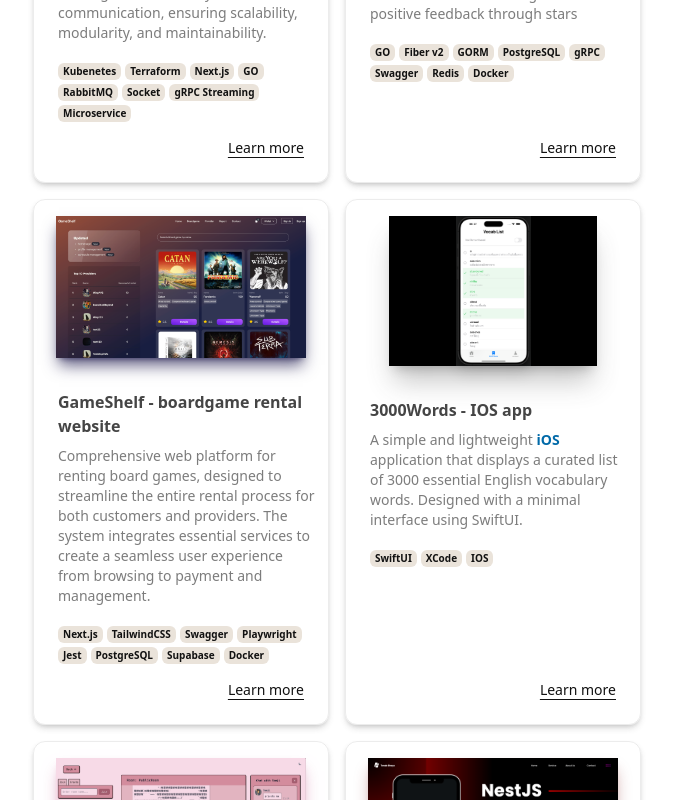
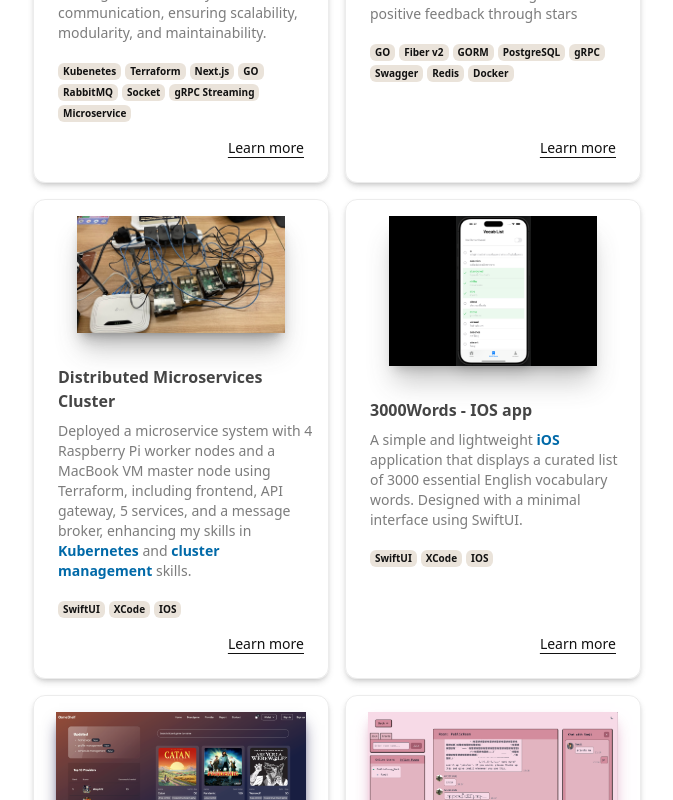
Before and after one commit to MingPV/clean-portfolio, a Next.js app: page / in a window 1280 px wide. Shown: the part 2000-2800 px from the top of the page, without its empty margins (303-976 px from the left). Built offline with nearby package versions, Linux system fonts and the light colour scheme; no server answers; what tailwindcss-animated would draw is missing.

Commit message:
add sds project

```diff
--- a/src/components/ProjectHome.tsx
+++ b/src/components/ProjectHome.tsx
@@ -161,6 +161,102 @@ export default function ProjectHome() {
           </div>
         </div>
         <div className="shadow-md shadow-base-400/20 flex flex-col gap-2 items-start border-1 border-base-400/10 dark:border-base-400 rounded-xl pb-4 px-2 pt-2">
+          <div className="w-full flex justify-center">
+            <div className="flex w-3/4 justify-center mt-2 bg-black shadow-xl shadow-base-400/30">
+              <Image
+                src="/images/sds1.jpg"
+                width="250"
+                height="200"
+                className="shadow-lg"
+                alt="ProjectImage"
+              />
+            </div>
+          </div>
+          <div className="ml-4 mt-6 text-base-400 dark:text-base-100 font-semibold">
+            Distributed Microservices Cluster
+          </div>
+          <div className="ml-4 mr-1 text-base-400/70 dark:text-base-100/60 text-start text-sm">
+            {" "}
+            Deployed a microservice system with 4 Raspberry Pi worker nodes and
+            a MacBook VM master node using Terraform, including frontend, API
+            gateway, 5 services, and a message broker, enhancing my skills in{" "}
+            <span className="font-bold text-sky-700 dark:text-sky-500">
+              Kubernetes
+            </span>{" "}
+            and{" "}
+            <span className="font-bold text-sky-700 dark:text-sky-500">
+              cluster management
+            </span>{" "}
+            skills.
+          </div>
+          <div className="ml-4 mr-1 mt-3 flex flex-wrap gap-1">
+            <div className="inline-flex items-center rounded-md border font-semibold transition-colors focus:outline-none focus:ring-2 focus:ring-ring focus:ring-offset-2 border-transparent bg-base-200/70 dark:bg-base-400 px-1 py-0 text-[10px]">
+              SwiftUI
+            </div>
+            <div className="inline-flex items-center rounded-md border font-semibold transition-colors focus:outline-none focus:ring-2 focus:ring-ring focus:ring-offset-2 border-transparent bg-base-200/70 dark:bg-base-400 px-1 py-0 text-[10px]">
+              XCode
+            </div>
+            <div className="inline-flex items-center rounded-md border font-semibold transition-colors focus:outline-none focus:ring-2 focus:ring-ring focus:ring-offset-2 border-transparent bg-base-200/70 dark:bg-base-400 px-1 py-0 text-[10px]">
+              IOS
+            </div>
+          </div>
+          <div className="flex w-full h-full justify-end items-end">
+            <a
+              className="flex flex-row justify-end items-center gap-1 pr-4 py-2 underline underline-offset-4 text-sm font-sans hover:text-base-400/70 dark:hover:text-base-300"
+              href="https://github.com/MingPV/3000Words-App"
+              target="_blank"
+              rel="noopener noreferrer"
+            >
+              Learn more
+            </a>
+          </div>
+        </div>
+        <div className="shadow-md shadow-base-400/20 flex flex-col gap-2 items-start border-1 border-base-400/10 dark:border-base-400 rounded-xl pb-4 px-2 pt-2">
+          <div className="w-full flex justify-center">
+            <div className="flex w-3/4 justify-center mt-2 bg-black shadow-xl shadow-base-400/30">
+              <Image
+                src="/images/vocab_1.png"
+                width="75"
+                height="200"
+                className="shadow-lg"
+                alt="ProjectImage"
+              />
+            </div>
+          </div>
+          <div className="ml-4 mt-6 text-base-400 dark:text-base-100 font-semibold">
+            3000Words - IOS app
+          </div>
+          <div className="ml-4 mr-1 text-base-400/70 dark:text-base-100/60 text-start text-sm">
+            A simple and lightweight{" "}
+            <span className="font-bold text-sky-700 dark:text-sky-500">
+              iOS
+            </span>{" "}
+            application that displays a curated list of 3000 essential English
+            vocabulary words. Designed with a minimal interface using SwiftUI.
+          </div>
+          <div className="ml-4 mr-1 mt-3 flex flex-wrap gap-1">
+            <div className="inline-flex items-center rounded-md border font-semibold transition-colors focus:outline-none focus:ring-2 focus:ring-ring focus:ring-offset-2 border-transparent bg-base-200/70 dark:bg-base-400 px-1 py-0 text-[10px]">
+              SwiftUI
+            </div>
+            <div className="inline-flex items-center rounded-md border font-semibold transition-colors focus:outline-none focus:ring-2 focus:ring-ring focus:ring-offset-2 border-transparent bg-base-200/70 dark:bg-base-400 px-1 py-0 text-[10px]">
+              XCode
+            </div>
+            <div className="inline-flex items-center rounded-md border font-semibold transition-colors focus:outline-none focus:ring-2 focus:ring-ring focus:ring-offset-2 border-transparent bg-base-200/70 dark:bg-base-400 px-1 py-0 text-[10px]">
+              IOS
+            </div>
+          </div>
+          <div className="flex w-full h-full justify-end items-end">
+            <a
+              className="flex flex-row justify-end items-center gap-1 pr-4 py-2 underline underline-offset-4 text-sm font-sans hover:text-base-400/70 dark:hover:text-base-300"
+              href="https://github.com/MingPV/3000Words-App"
+              target="_blank"
+              rel="noopener noreferrer"
+            >
+              Learn more
+            </a>
+          </div>
+        </div>
+        <div className="shadow-md shadow-base-400/20 flex flex-col gap-2 items-start border-1 border-base-400/10 dark:border-base-400 rounded-xl pb-4 px-2 pt-2">
           <div className="flex w-full justify-center mt-2">
             <Image
               src="/images/Gameshelf-1.png"
@@ -209,52 +305,6 @@ export default function ProjectHome() {
             <a
               className="flex flex-row justify-end items-center gap-1 pr-4 py-2 underline underline-offset-4 text-sm font-sans hover:text-base-400/70 dark:hover:text-base-300"
               href="https://github.com/MingPV/Game-Shelf"
-              target="_blank"
-              rel="noopener noreferrer"
-            >
-              Learn more
-            </a>
-          </div>
-        </div>
-
-        <div className="shadow-md shadow-base-400/20 flex flex-col gap-2 items-start border-1 border-base-400/10 dark:border-base-400 rounded-xl pb-4 px-2 pt-2">
-          <div className="w-full flex justify-center">
-            <div className="flex w-3/4 justify-center mt-2 bg-black shadow-xl shadow-base-400/30">
-              <Image
-                src="/images/vocab_1.png"
-                width="75"
-                height="200"
-                className="shadow-lg"
-                alt="ProjectImage"
-              />
-            </div>
-          </div>
-          <div className="ml-4 mt-6 text-base-400 dark:text-base-100 font-semibold">
-            3000Words - IOS app
-          </div>
-          <div className="ml-4 mr-1 text-base-400/70 dark:text-base-100/60 text-start text-sm">
-            A simple and lightweight{" "}
-            <span className="font-bold text-sky-700 dark:text-sky-500">
-              iOS
-            </span>{" "}
-            application that displays a curated list of 3000 essential English
-            vocabulary words. Designed with a minimal interface using SwiftUI.
-          </div>
-          <div className="ml-4 mr-1 mt-3 flex flex-wrap gap-1">
-            <div className="inline-flex items-center rounded-md border font-semibold transition-colors focus:outline-none focus:ring-2 focus:ring-ring focus:ring-offset-2 border-transparent bg-base-200/70 dark:bg-base-400 px-1 py-0 text-[10px]">
-              SwiftUI
-            </div>
-            <div className="inline-flex items-center rounded-md border font-semibold transition-colors focus:outline-none focus:ring-2 focus:ring-ring focus:ring-offset-2 border-transparent bg-base-200/70 dark:bg-base-400 px-1 py-0 text-[10px]">
-              XCode
-            </div>
-            <div className="inline-flex items-center rounded-md border font-semibold transition-colors focus:outline-none focus:ring-2 focus:ring-ring focus:ring-offset-2 border-transparent bg-base-200/70 dark:bg-base-400 px-1 py-0 text-[10px]">
-              IOS
-            </div>
-          </div>
-          <div className="flex w-full h-full justify-end items-end">
-            <a
-              className="flex flex-row justify-end items-center gap-1 pr-4 py-2 underline underline-offset-4 text-sm font-sans hover:text-base-400/70 dark:hover:text-base-300"
-              href="https://github.com/MingPV/3000Words-App"
               target="_blank"
               rel="noopener noreferrer"
             >
```
Also changed, not shown: public/images/sds1.jpg (added).
